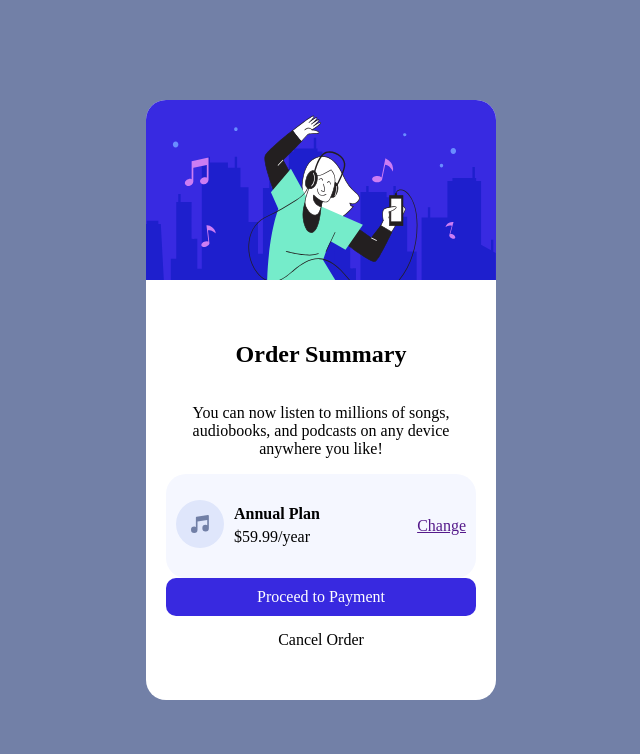
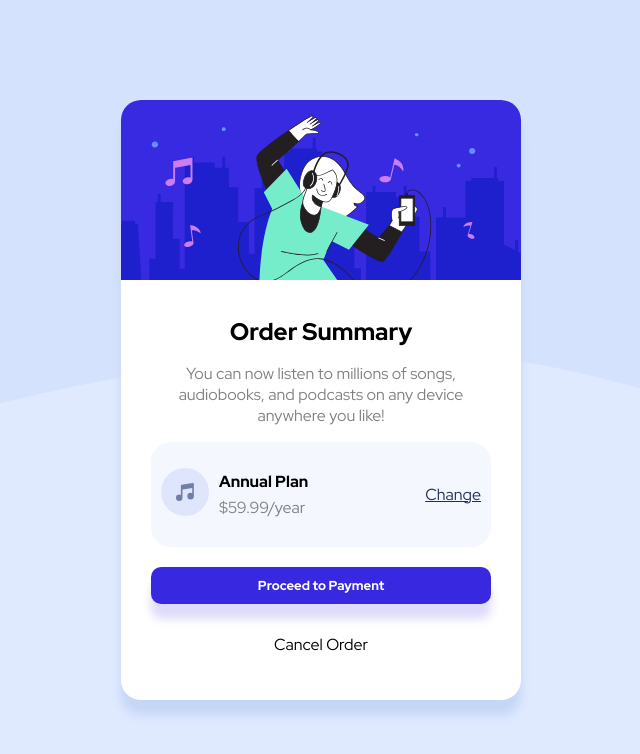
Before and after one commit to JayFullCode/Order_Summary_Card, a plain HTML site: page index.html in a window 1280 px wide. Shown: the whole page, without its empty margins (319-959 px from the left). Drawn offline with Linux system fonts and the light colour scheme.

Commit message:
Add: css+html

```diff
--- a/index.html
+++ b/index.html
@@ -17,19 +17,6 @@
 </head>
 <body>
 
-  <!-- Order Summary
-
-  You can now listen to millions of songs, audiobooks, and podcasts on any
-  device anywhere you like!
-
-  Annual Plan
-  $59.99/year
-
-  Change
-
-  Proceed to Payment
-  Cancel Order -->
-
   <div id="card">
 
     <div id="order-image">
@@ -45,7 +32,7 @@
         <p><img src="images/icon-music.svg" alt=""></p>
         <div id="info-plan">
           <div id="title">Annual Plan</div>
-          <div>$59.99/year</div>
+          <div id="price">$59.99/year</div>
         </div>
         <a href="">Change</a>
       </div>
--- a/style.css
+++ b/style.css
@@ -1,3 +1,9 @@
+@font-face {
+    font-family: 'Red Hot Display';
+    src: url(RedHatDisplay-VariableFont_wght.ttf);
+}
+
+
 *{
     box-sizing: border-box;
 }
@@ -8,19 +14,25 @@ html , body{
 
     height: 100%;
 
-    background-color: hsl(224, 23%, 55%);
+    background: url('images/Wave.svg') no-repeat;
+    background-size: cover;
 
     display: flex;
     justify-content: center;
     align-items: center;
+
+    font-family: 'Red Hot Display', sans-serif;
 }
 
 #card{
-    width: 350px;
+    width: 400px;
     height: 600px;
     border-radius: 20px;
 
     background-color: white;
+
+    box-shadow: 0px 15px 10px hsl(220, 75%, 87%);
+
 }
 
 #order-image{
@@ -50,13 +62,12 @@ html , body{
     justify-content: center;
     align-items: center;
 
-    padding: 0px 20px;
-
-
+    padding: 0px 30px;
 }
 
 p{
     text-align: center;
+    color: grey;
 }
 
 #annual-plan{
@@ -89,8 +100,13 @@ p{
     margin-bottom: 5px;
 }
 
+#info-plan #price{
+    color: grey;
+}
+
 #annual-plan a{
     text-align: center;
+    color: hsl(223, 47%, 23%);
 }
 
 #payment{
@@ -103,14 +119,37 @@ p{
 
     border-radius: 10px;
     color: white;
+    font-weight: bold;
+    font-size: small;
+
+    margin-top: 20px;
+
+    box-shadow: 0px 15px 10px hsl(245, 75%, 92%);
+}
+
+#payment:hover{
+    cursor: pointer;
+    text-decoration: underline;
+}
+
+#cancel:hover{
+    font-weight: bolder;
+    cursor: pointer;
 }
 
 #cancel{
 
-    width: 100%;
     padding: 10px;
 
     text-align: center;
 
     margin-top: 5px;
+
+
+    margin-top: 20px;
+
 }
+
+h2{
+    margin: 0;
+}
```
Also changed, not shown: RedHatDisplay-VariableFont_wght.ttf (added), images/Wave.svg (added).
